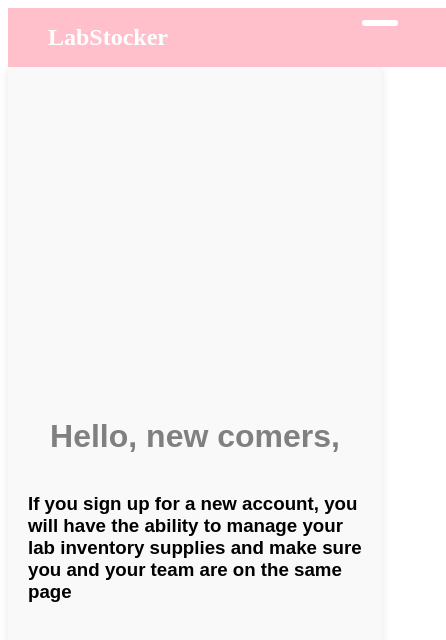
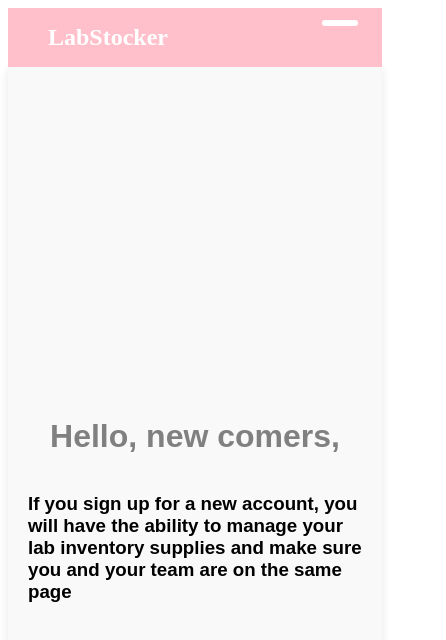
Before and after one commit to Zee1089/react-lab-inventory-frontend, a React (Vite) app: page / in a window 390 px wide. Shown: the top 640 px of the page, 446 px wide, since content can reach past the window. Built offline with nearby package versions, Linux system fonts and the light colour scheme; no server answers; the HTML template or start-up script is replaced by a standard one.

Commit message:
resize navbar

```diff
--- a/src/components/NavBar/NavBar.css
+++ b/src/components/NavBar/NavBar.css
@@ -6,10 +6,10 @@
     color: white;
     position: sticky;
     top: 0;
-    width: 100vw;
+    width: 100%;
+    max-width: 100%;
     padding: 0 3rem;
-    overflow: scroll;
-    overflow-x: hidden;
+    box-sizing: border-box; /* Include padding and borders in width */
 }
 
 main {
@@ -100,6 +100,6 @@
 
     nav .menu {
         display: flex;
-        right: 3rem;
+        right: 1.5rem;
     }
 }
```
